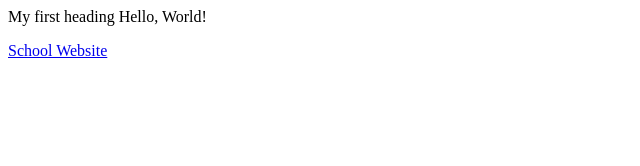
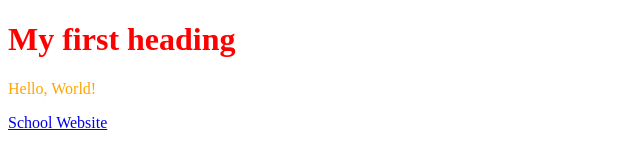
Before and after one commit to Nam-Dinh/ICS2O-Unit0-04-HTML, a plain HTML site: page index.html in a window 1280 px wide. Shown: the whole page, without its empty margins (0-640 px from the left). Drawn offline with Linux system fonts and the light colour scheme.

Commit message:
fix index.html

```diff
--- a/index.html
+++ b/index.html
@@ -10,8 +10,8 @@
     <title>Unit0-04</title>
   </head>
   <body>
-    <h1style="color:red;">My first heading</h1>
-    <pstyle="color:orange;">Hello, World!</p>
+    <h1 style="color:red;">My first heading</h1>
+    <p style="color:orange;">Hello, World!</p>
     <a href="www.mths.ca">School Website</a>
     <br>
     </body>
```
